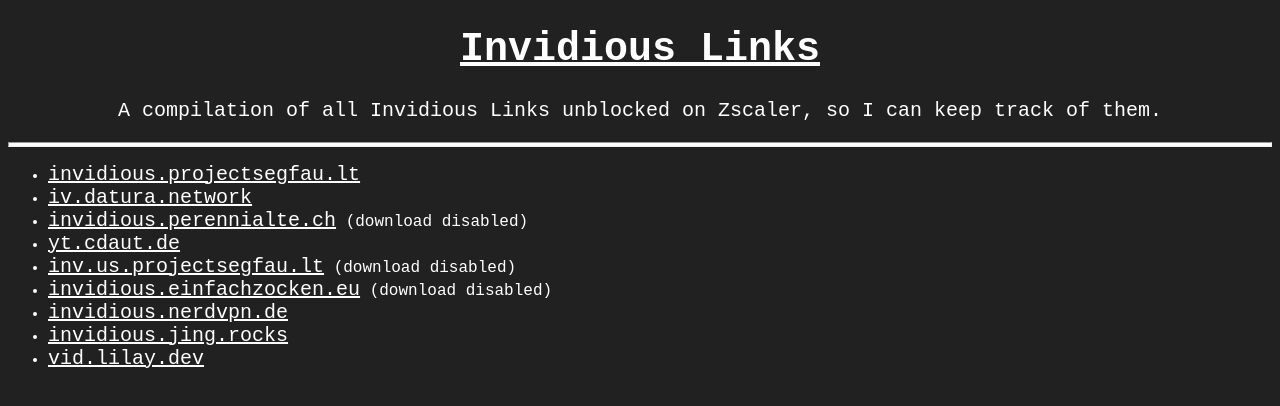
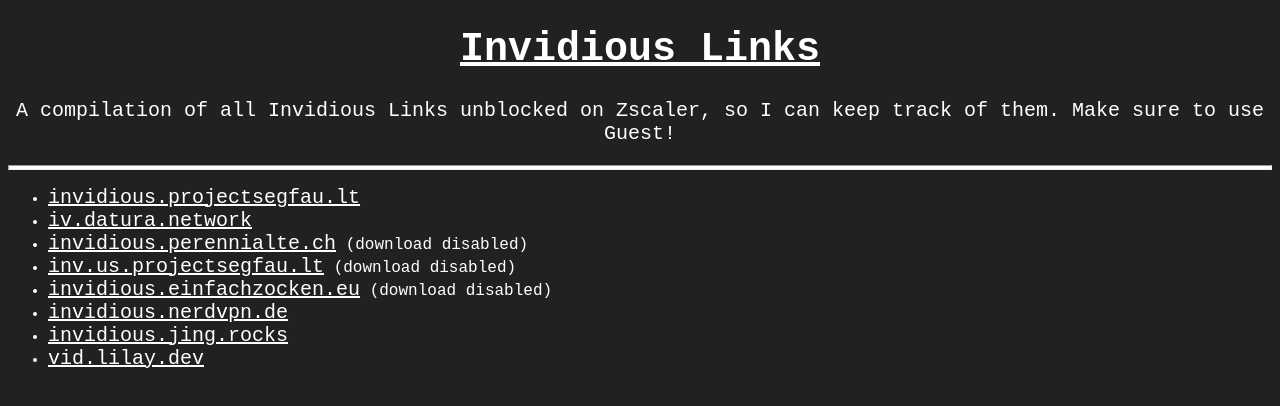
Before and after one commit to natleef/invidious-links-list, a plain HTML site: page index.html in a window 1280 px wide. Drawn offline with Linux system fonts and the light colour scheme.

Commit message:
Update index.html

```diff
--- a/index.html
+++ b/index.html
@@ -11,14 +11,13 @@
 
 <body>
   <h1 class="t1" ; style="font-size: 40px;"><u>Invidious Links</u></h1>
-  <p class="t1" ; style="font-size: 20px;">A compilation of all Invidious Links unblocked on Zscaler, so I can keep track of them.</p>
+  <p class="t1" ; style="font-size: 20px;">A compilation of all Invidious Links unblocked on Zscaler, so I can keep track of them. Make sure to use Guest!</p>
   <hr>
   <ul>
     <li><a href="https://invidious.projectsegfau.lt/">invidious.projectsegfau.lt</li>
     <li><a href="https://iv.datura.network/">iv.datura.network</li>
     <li><a href="https://invidious.perennialte.ch/">invidious.perennialte.ch</a> (download disabled)</li>
     <a>
-      <li><a href="https://yt.cdaut.de/">yt.cdaut.de</li>
       <li><a href="https://inv.us.projectsegfau.lt/">inv.us.projectsegfau.lt</a> (download disabled)</li>
       <a>
         <li><a href="https://invidious.einfachzocken.eu/">invidious.einfachzocken.eu</a> (download disabled)</li>
```
